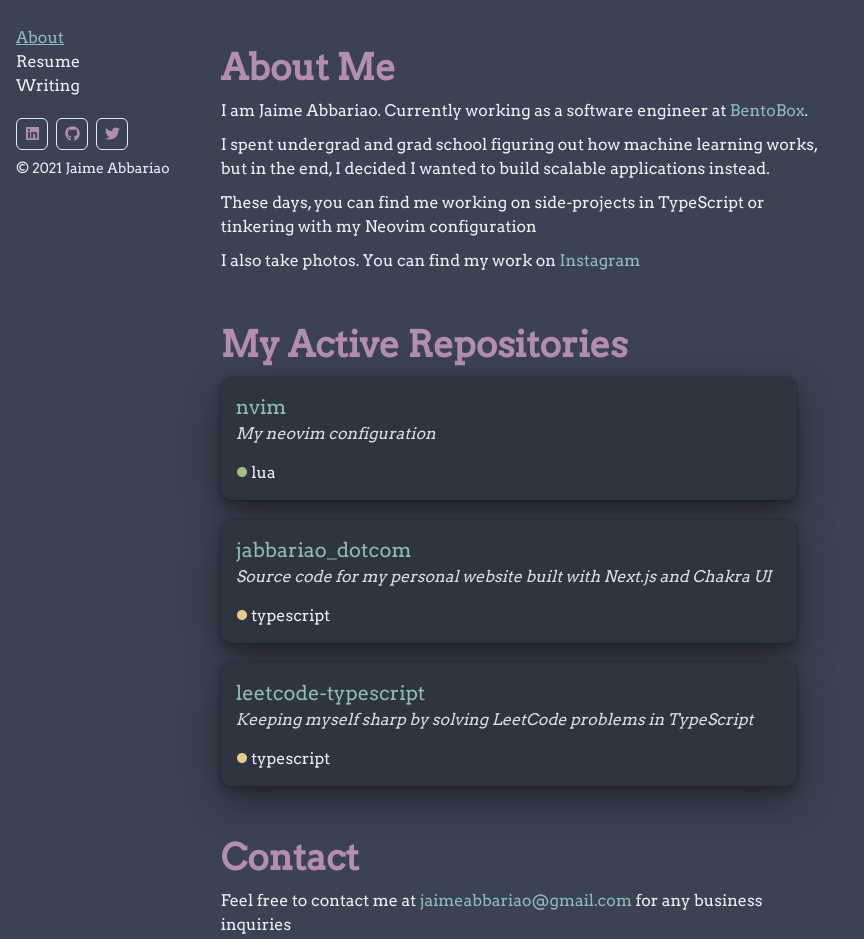
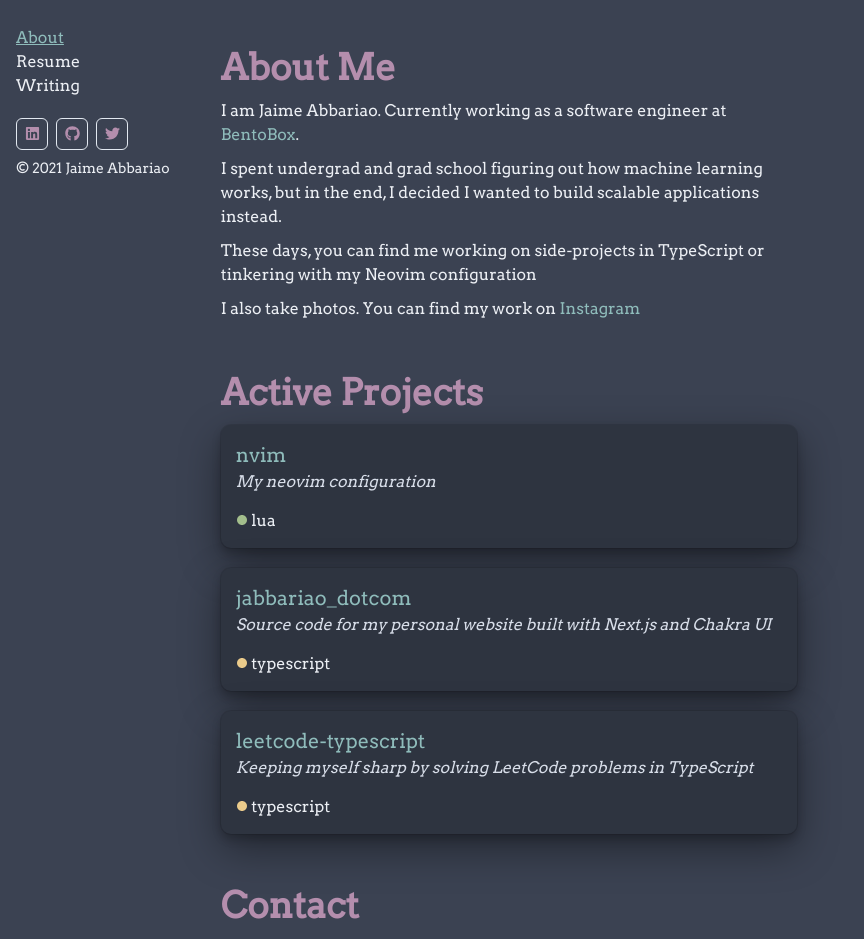
Before and after one commit to ja153903/jabbariao_dotcom, a Next.js app: page / in a window 1280 px wide. Shown: the part 101-1040 px from the top of the page, without its empty margins (0-864 px from the left). Built offline with nearby package versions, Linux system fonts and the light colour scheme.

Commit message:
updating with stricter maxW

```diff
--- a/components/BlogPostPreview.tsx
+++ b/components/BlogPostPreview.tsx
@@ -5,7 +5,7 @@ import type { BlogPostPreviewProps } from '../@types'
 
 function BlogPostPreview({ posts }: BlogPostPreviewProps) {
   return (
-    <OrderedList>
+    <OrderedList maxW="xl">
       {posts.map((post) => (
         <ListItem key={post.slug}>
           <Link href={`/blog/${post.slug}`} passHref>
--- a/components/ResumeItem.tsx
+++ b/components/ResumeItem.tsx
@@ -9,7 +9,7 @@ function ResumeItem({
   isLastItem = false,
 }: ResumeItemProps) {
   return (
-    <Box mb={isLastItem ? '0' : '20px'}>
+    <Box mb={isLastItem ? '0' : '20px'} maxW="xl">
       <Heading fontSize="xl">{title}</Heading>
       <Text fontStyle="italic" color="snowstorm.100">
         {subTitle}
--- a/components/ResumeListItem.tsx
+++ b/components/ResumeListItem.tsx
@@ -4,7 +4,7 @@ import { ResumeListItemProps } from '../@types'
 
 function ResumeListItem({ title, items, isLast = false }: ResumeListItemProps) {
   return (
-    <Box mb={isLast ? '0px' : '20px'}>
+    <Box mb={isLast ? '0px' : '20px'} maxW="xl">
       <Heading fontSize="xl">{title}</Heading>
       <UnorderedList>
         {items.map((item) => (
--- a/containers/GitHubRepoContainer.tsx
+++ b/containers/GitHubRepoContainer.tsx
@@ -29,7 +29,7 @@ const GITHUB_REPOSITORIES: IRepository[] = [
 
 function GitHubRepoContainer() {
   return (
-    <Section title="My Active Repositories">
+    <Section title="Active Projects">
       <Flex wrap="wrap" direction="column" mb="-20px">
         {GITHUB_REPOSITORIES.map((repository: IRepository) => (
           <GitHubRepo repository={repository} key={repository.name} />
--- a/pages/index.tsx
+++ b/pages/index.tsx
@@ -15,23 +15,23 @@ function CurrentWork() {
 function AboutMe() {
   return (
     <Section title="About Me">
-      <Text mb="10px" maxW="600px">
+      <Text mb="10px" maxW="xl">
         I am Jaime Abbariao. Currently working as a software engineer at{' '}
         <Link href="https://getbento.com" color="frost.100" isExternal>
           BentoBox
         </Link>
         .
       </Text>
-      <Text mb="10px" maxW="600px">
+      <Text mb="10px" maxW="xl">
         I spent undergrad and grad school figuring out how machine learning
         works, but in the end, I decided I wanted to build scalable applications
         instead.
       </Text>
-      <Text mb="10px" maxW="600px">
+      <Text mb="10px" maxW="xl">
         These days, you can find me working on side-projects in TypeScript or
         tinkering with my Neovim configuration
       </Text>
-      <Text maxW="600px">
+      <Text maxW="xl">
         I also take photos. You can find my work on{' '}
         <Link
           href="https://www.instagram.com/jaimeabbariao/"
@@ -48,7 +48,7 @@ function AboutMe() {
 function Contact() {
   return (
     <Section title="Contact">
-      <Text maxW="600px">
+      <Text maxW="xl">
         Feel free to contact me at{' '}
         <Link href="mailto:jaimeabbariao@gmail.com" color="frost.100">
           jaimeabbariao@gmail.com
--- a/pages/writing.tsx
+++ b/pages/writing.tsx
@@ -35,7 +35,7 @@ const mediumArticles: Array<IMediumArticle> = [
 function MediumArticles() {
   return (
     <Section title="Medium Articles">
-      <OrderedList>
+      <OrderedList maxW="xl">
         {mediumArticles.map((article, index) => (
           <ListItem key={`${article.url}-${index}`}>
             <Link href={article.url} isExternal _hover={{ color: 'frost.100' }}>
```
